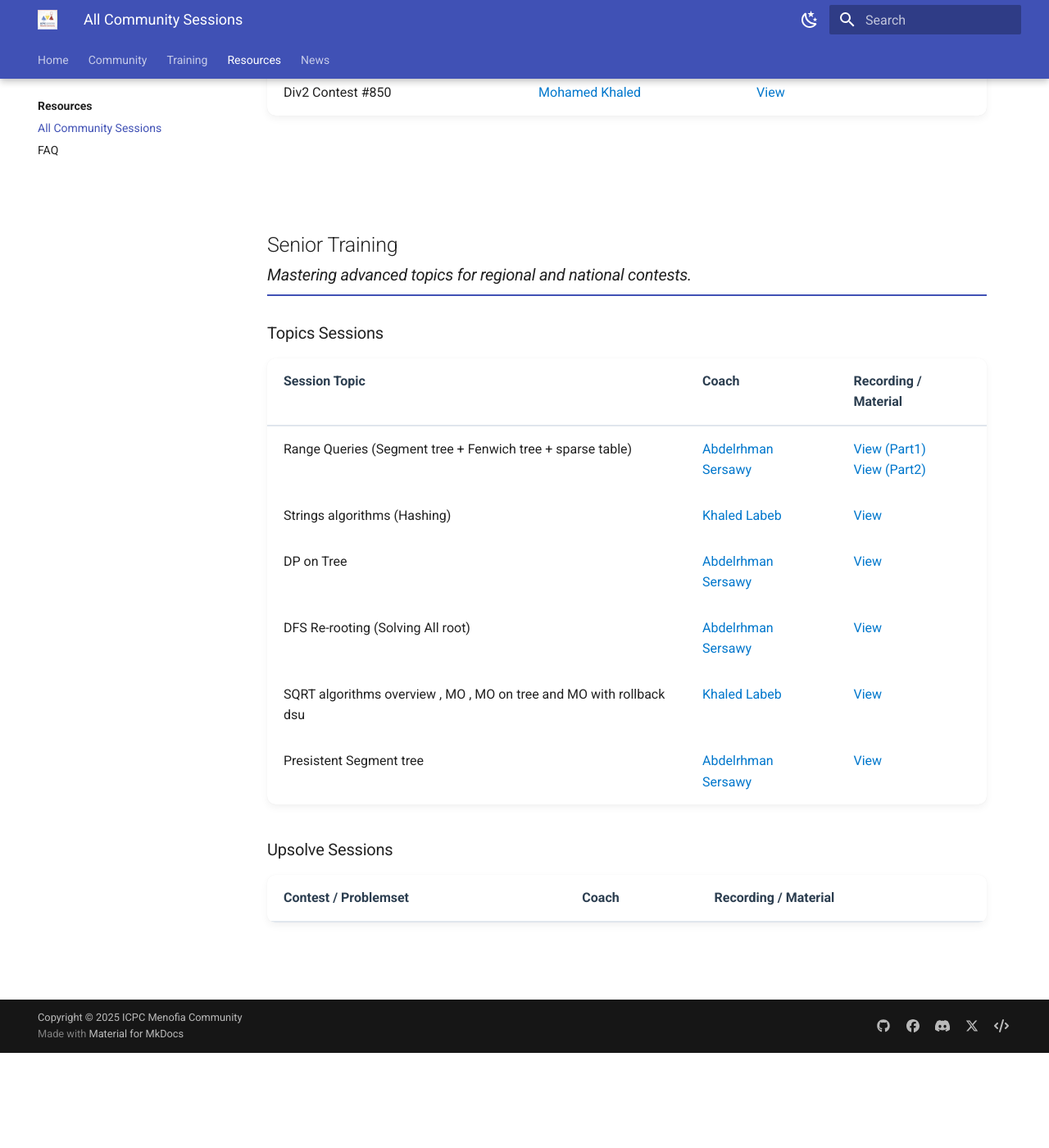
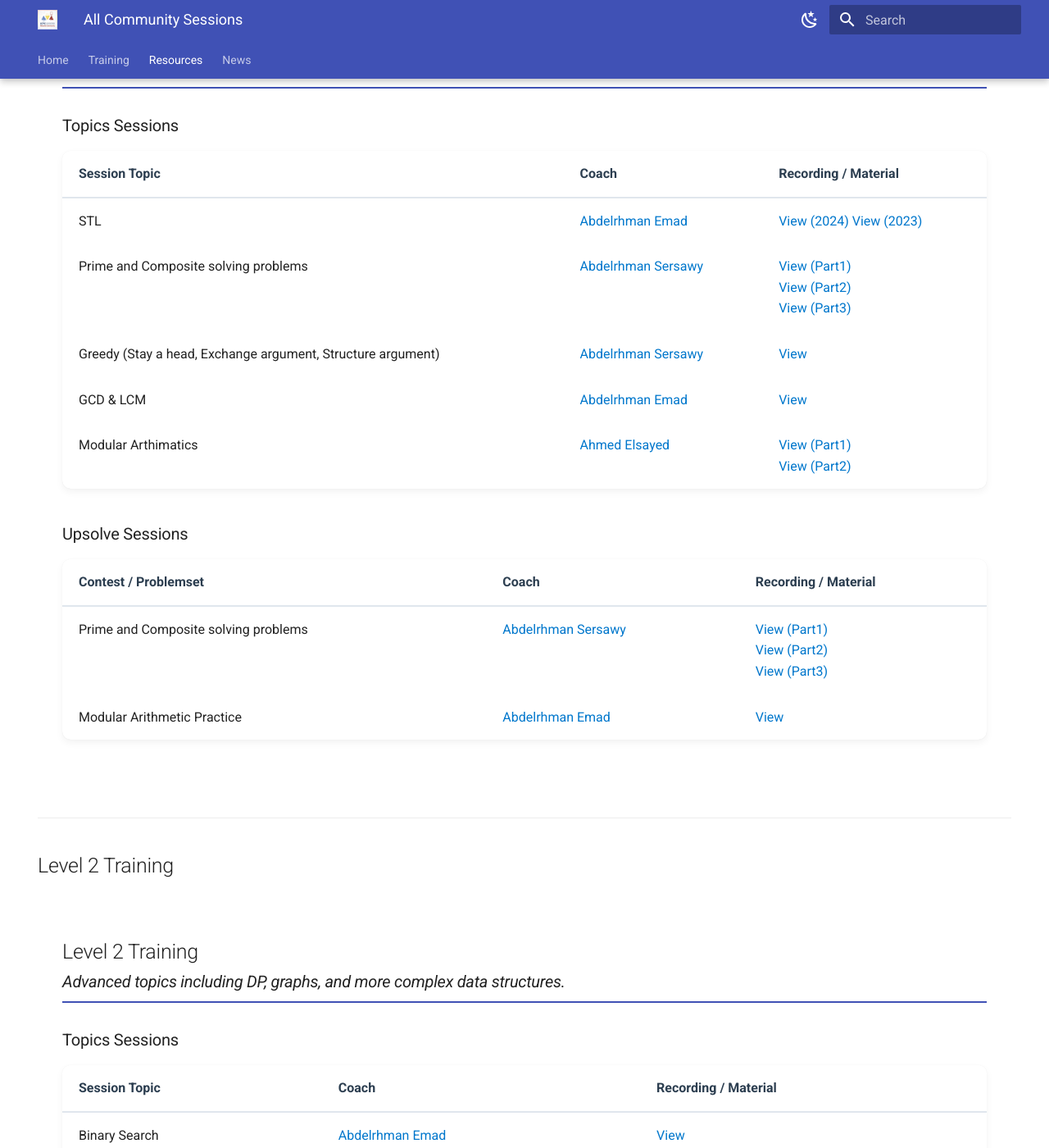
Before and after one commit to ICPC-Menofia/icpc-menofia.github.io, an MkDocs documentation site: the page built from docs/resources/all-community-sessions.md, in a window 1280 px wide and 1400 px high, scrolled down 1711 px. Shown: the whole window at 82% size. Built offline with MkDocs 1.6.1 and Material for MkDocs 9.7.7, drawn with Linux system fonts in a browser that asks for light colours; before the commit the page ends 2995 px from its top, so only the background shows below that; some of the changed text lies outside the part shown.

Commit message:
feat: improve resource section

```diff
--- a/docs/resources/all-community-sessions.md
+++ b/docs/resources/all-community-sessions.md
@@ -1,6 +1,55 @@
-# Community Sessions Archive
+---
+hide:
+  - navigation
+  - toc
+---
 
-This page archives all recorded sessions delivered by our community coaches. Sessions are organized by training level to help you find relevant content easily.
+# All Community Sessions
+
+This page archives all recorded sessions from our various training programs and general community meetups. Use this as a resource to catch up on missed sessions or review key topics.
+
+## General
+
+<div class="level-section">
+  <h2>General<em>Tips, strategies, and discussions for all levels.</em></h2>
+
+  <h3>Topics Sessions</h3>
+  <table class="sessions-table">
+    <thead>
+        <tr>
+            <th>Session Topic</th>
+            <th>Coach</th>
+            <th>Recording / Material</th>
+        </tr>
+    </thead>
+    <tbody>
+        <tr>
+            <td>How to ask for help</td>
+            <td><a href="../community/coaches/#abdelrhman-sersawy">Abdelrhman Sersawy</a></td>
+            <td><a href="https://www.youtube.com/watch?v=me_9a4c59fA" target="_blank">View</a></td>
+        </tr>
+        <tr>
+            <td>How to benefit from the community</td>
+            <td><a href="../community/coaches/#abdelrhman-sersawy">Abdelrhman Sersawy</a></td>
+            <td><a href="https://www.youtube.com/watch?v=GCp2y_qA1lA" target="_blank">View</a></td>
+        </tr>
+        <tr>
+            <td>How to use polygon</td>
+            <td><a href="../community/coaches/#abdelrhman-sersawy">Abdelrhman Sersawy</a></td>
+            <td><a href="https://www.youtube.com/watch?v=Fbr35T-8d6s" target="_blank">View</a></td>
+        </tr>
+        <tr>
+            <td>Competitive Programming Mindset</td>
+            <td><a href="../community/coaches/#abdelrhman-sersawy">Abdelrhman Sersawy</a></td>
+            <td><a href="https://www.youtube.com/watch?v=e2fFw2y_2sA" target="_blank">View</a></td>
+        </tr>
+    </tbody>
+  </table>
+</div>
+
+---
+
+## Newcomer Training
 
 <div class="level-section">
   <h2>Newcomer Training<em>Discussions and problem-solving sessions for beginners.</em></h2>
@@ -15,12 +64,6 @@
         </tr>
     </thead>
     <tbody>
-        <!-- <tr>
-            <td>Math for CP</td>
-            <td><a href="../../community/coaches/#coach-amira">Amira Yehia</a></td>
-            <td><a href="https://example.com/math-cp" target="_blank">View</a></td>
-        </tr> -->
-        <!-- Add more Newcomer topic sessions here -->
     </tbody>
   </table>
 
@@ -34,15 +77,13 @@
         </tr>
     </thead>
     <tbody>
-        <!-- <tr>
-            <td>Getting Started Contest #1</td>
-            <td><a href="../../community/coaches/#coach-amira">Amira Yehia</a></td>
-            <td><a href="https://example.com/newcomer-upsolve-1" target="_blank">View</a></td>
-        </tr> -->
-        <!-- Add more Newcomer upsolve sessions here -->
     </tbody>
   </table>
 </div>
+
+---
+
+## Level 1 Training
 
 <div class="level-section">
   <h2>Level 1 Training<em>Sessions on core data structures, algorithms, and number theory.</em></h2>
@@ -50,60 +91,55 @@
   <h3>Topics Sessions</h3>
   <table class="sessions-table">
         <thead>
+            <tr>
                 <th>Session Topic</th>
                 <th>Coach</th>
                 <th>Recording / Material</th>
             </tr>
         </thead>
-        <tbody>
-        <!-- <tr>
-                <td>Binary Search</td>
-            <td><a href="../../community/coaches/#coach-ahmed">Ahmed Samir</a></td>
-            <td><a href="https://example.com/binary-search" target="_blank">View</a></td>
-        </tr> -->
-        <!-- Add more Level 1 topic sessions here -->
-    </tbody>
-  </table>
-
-  <h3>Upsolve Sessions</h3>
-  <table class="sessions-table">
-    <thead>
-        <tr>
-            <th>Contest / Problemset</th>
-            <th>Coach</th>
-            <th>Recording / Material</th>
-        </tr>
-    </thead>
-    <tbody>
-        <!-- <tr>
-            <td>Div2 Contest #800</td>
-                <td><a href="../../community/coaches/#coach-ahmed">Ahmed Samir</a></td>
-            <td><a href="https://example.com/level1-upsolve-1" target="_blank">View</a></td>
-        </tr> -->
-        <!-- Add more Level 1 upsolve sessions here -->
-    </tbody>
-  </table>
-</div>
-
-<div class="level-section">
-  <h2>Level 2 Training<em>Diving into advanced topics like graphs, trees, and dynamic programming.</em></h2>
-
-  <h3>Topics Sessions</h3>
-  <table class="sessions-table">
-    <thead>
-        <tr>
-            <th>Session Topic</th>
-            <th>Coach</th>
-            <th>Recording / Material</th>
-            </tr>
-    </thead>
     <tbody>
         <tr>
-            <td>DFS & BFS</td>
-            <td><a href="../../community/coaches/#coach-khaled">Mohamed Khaled</a></td>
-            <td><a href="https://example.com/dfs-bfs" target="_blank">View</a></td>
+            <td>STL</td>
+            <td><a href="../community/coaches/#abdelrhman-emad">Abdelrhman Emad</a></td>
+            <td>
+                <a href="https://drive.google.com/drive/folders/1D8jReWLFJj0Qc1KKb5Z-umyCUfkLEfYJ?usp=sharing" target="_blank">View (2024)</a>
+                <a href="https://drive.google.com/drive/folders/1vYe8slH6AzLiX3xdBhA0BNltvAC0ffeX?usp=sharing" target="_blank">View (2023)</a>
+            </td>
         </tr>
-        <!-- Add more Level 2 topic sessions here -->
+        <tr>
+            <td>Prime and Composite solving problems</td>
+               <td><a href="../community/coaches/#abdelrhman-sersawy">Abdelrhman Sersawy</a></td>
+            <td>
+                <a href="https://www.youtube.com/watch?v=82qVMWtY18w" target="_blank">View (Part1)</a>
+                <br>
+                <a href="https://www.youtube.com/watch?v=mQizHlEKrIA" target="_blank">View (Part2)</a>
+                <br>
+                <a href="https://www.youtube.com/watch?v=D5XOTZ518S4" target="_blank">View (Part3)</a>
+            </td>
+        </tr>
+        <tr>
+            <td>Greedy (Stay a head, Exchange argument, Structure argument)</td>
+               <td><a href="../community/coaches/#abdelrhman-sersawy">Abdelrhman Sersawy</a></td>
+            <td>
+                <a href="https://www.youtube.com/watch?v=RBC3EeOIkT4">View</a>
+            </td>
+        </tr>
+        <tr>
+            <td>GCD & LCM</td>
+            <td><a href="../community/coaches/#abdelrhman-emad">Abdelrhman Emad</a></td>
+            <td>
+                <a href="https://drive.google.com/drive/folders/1RZNVlp8hvGQjzbyBQuDbGduzkv_GjnMe?usp=sharing">View</a>
+            </td>
+        </tr>
+        <tr>
+            <td>Modular Arthimatics</td>
+                <td><a href="../community/coaches/#ahmed-elsayed">Ahmed Elsayed</a></td>
+            <td>
+                <a href="https://drive.google.com/file/d/1XeoAi6e29FikQkZR8aJaMstWL9kZE5BR/view?usp=sharing" target="_blank">View (Part1)</a>
+                <br>
+                <a href="https://drive.google.com/file/d/1nEhyb9jAmUC3qrROIVVUT0fw1g_5wL7N/view" target="_blank">View (Part2)</a>
+            </td>
+        </tr>
     </tbody>
   </table>
 
@@ -118,17 +154,33 @@
     </thead>
     <tbody>
         <tr>
-            <td>Div2 Contest #850</td>
-                <td><a href="../../community/coaches/#coach-khaled">Mohamed Khaled</a></td>
-            <td><a href="https://example.com/level2-upsolve-1" target="_blank">View</a></td>
+            <td>Prime and Composite solving problems</td>
+               <td><a href="../community/coaches/#abdelrhman-sersawy">Abdelrhman Sersawy</a></td>
+            <td>
+                <a href="https://www.youtube.com/watch?v=MxQPntwurfU" target="_blank">View (Part1)</a>
+                <br>
+                <a href="https://www.youtube.com/watch?v=nb1LJU6nURE" target="_blank">View (Part2)</a>
+                <br>
+                <a href="https://www.youtube.com/watch?v=cjQMc_0yIvk" target="_blank">View (Part3)</a>
+            </td>
         </tr>
-        <!-- Add more Level 2 upsolve sessions here -->
+        <tr>
+            <td>Modular Arithmetic Practice</td>
+            <td><a href="../community/coaches/#abdelrhman-emad">Abdelrhman Emad</a></td>
+            <td>
+                <a href="https://drive.google.com/drive/folders/1RT_FMm4yeNEouhDY4LFndSQ7UyGb1o9X?usp=sharing">View</a>
+            </td>
+        </tr>
     </tbody>
   </table>
 </div>
 
+---
+
+## Level 2 Training
+
 <div class="level-section">
-  <h2>Senior Training<em>Mastering advanced topics for regional and national contests.</em></h2>
+  <h2>Level 2 Training<em>Advanced topics including DP, graphs, and more complex data structures.</em></h2>
 
   <h3>Topics Sessions</h3>
   <table class="sessions-table">
@@ -141,43 +193,21 @@
     </thead>
     <tbody>
         <tr>
-            <td>Range Queries (Segment tree + Fenwich tree + sparse table)</td>
-            <td><a href="../../community/coaches/#abdelrhman-sersawy">Abdelrhman Sersawy</a></td>
+            <td>Binary Search</td>
+            <td><a href="../community/coaches/#abdelrhman-emad">Abdelrhman Emad</a></td>
             <td>
-                <a href="https://www.youtube.com/watch?v=ZqNNHDT2-Zc&list=PLAw15AnTPFl-XiybIMqTcOiE_WBQa0aVi&index=13" target="_blank">View (Part1)</a>
-                <br>
-                <a href="https://www.youtube.com/watch?v=TlYtrARMugw&list=PLAw15AnTPFl-XiybIMqTcOiE_WBQa0aVi&index=14" target="_blank">View (Part2)</a>
+                <a href="https://drive.google.com/drive/folders/15OT2xYUDD_g4iSU2v4oiyr482j2d2uM9?usp=sharing" target="_blank">View</a>
             </td>
         </tr>
         <tr>
-            <td>Strings algorithms (Hashing)</td>
-            <td><a href="../../community/coaches/#khaled-labeb">Khaled Labeb</a></td>
+            <td>DSU</td>
+            <td><a href="../community/coaches/#abdelrhman-emad">Abdelrhman Emad</a></td>
             <td>
-                <a href="https://www.youtube.com/watch?v=ykmnopLoxUs" target="_blank">View</a>
+                <a href="https://drive.google.com/drive/folders/1uHGrA92Vb08WnUu2z-lZ-wZ-wZ-wZ-wZ?usp=sharing" target="_blank">View</a>
             </td>
         </tr>
-        <tr>
-            <td>DP on Tree</td>
-            <td><a href="../../community/coaches/#abdelrhman-sersawy">Abdelrhman Sersawy</a></td>
-            <td><a href="https://www.youtube.com/watch?v=pNmISEk052Y&list=PLAw15AnTPFl-XiybIMqTcOiE_WBQa0aVi&index=17" target="_blank">View</a></td>
-        </tr>
-        <tr>
-            <td>DFS Re-rooting (Solving All root)</td>
-            <td><a href="../../community/coaches/#abdelrhman-sersawy">Abdelrhman Sersawy</a></td>
-            <td><a href="https://www.youtube.com/watch?v=Q_xH-clyzCQ&list=PLAw15AnTPFl-XiybIMqTcOiE_WBQa0aVi&index=18" target="_blank">View</a></td>
-        </tr>
-        <tr>
-            <td>SQRT algorithms overview , MO , MO on tree and MO with rollback dsu</td>
-            <td><a href="../../community/coaches/#khaled-labeb">Khaled Labeb</a></td>
-            <td><a href="https://www.youtube.com/watch?v=J0sIsvgds8w" target="_blank">View</a></td>
-            </tr>
-            <tr>
-            <td>Presistent Segment tree</td>
-            <td><a href="../../community/coaches/#abdelrhman-sersawy">Abdelrhman Sersawy</a></td>
-            <td><a href="https://www.youtube.com/watch?v=Lzj8Vm0GnR0&list=PLAw15AnTPFl-XiybIMqTcOiE_WBQa0aVi&index=22" target="_blank">View</a></td>
-            </tr>
-        </tbody>
-    </table>
+    </tbody>
+  </table>
 
   <h3>Upsolve Sessions</h3>
   <table class="sessions-table">
@@ -189,12 +219,47 @@
         </tr>
     </thead>
     <tbody>
-        <!-- <tr>
-            <td>Div1 Contest #800</td>
-            <td><a href="../../community/coaches/#coach-senior">Senior Coach</a></td>
-            <td><a href="https://example.com/senior-upsolve-1" target="_blank">View</a></td>
-        </tr> -->
-        <!-- Add more Senior upsolve sessions here -->
+        <tr>
+            <td>Binary Search Practice</td>
+            <td><a href="../community/coaches/#abdelrhman-emad">Abdelrhman Emad</a></td>
+            <td>
+                <a href="https://drive.google.com/drive/folders/1wJ4Z7Y2v1v1zX8X5Zz7X7y8wZqZz8yXw?usp=sharing" target="_blank">View</a>
+            </td>
+        </tr>
     </tbody>
   </table>
 </div>
+
+---
+
+## Senior Training
+
+<div class="level-section">
+  <h2>Senior Training<em>Specialized topics for advanced members.</em></h2>
+
+  <h3>Topics Sessions</h3>
+  <table class="sessions-table">
+    <thead>
+        <tr>
+            <th>Session Topic</th>
+            <th>Coach</th>
+            <th>Recording / Material</th>
+        </tr>
+    </thead>
+    <tbody>
+    </tbody>
+  </table>
+
+  <h3>Upsolve Sessions</h3>
+  <table class="sessions-table">
+    <thead>
+        <tr>
+            <th>Contest / Problemset</th>
+            <th>Coach</th>
+            <th>Recording / Material</th>
+        </tr>
+    </thead>
+    <tbody>
+    </tbody>
+  </table>
+</div>
--- a/mkdocs.yml
+++ b/mkdocs.yml
@@ -65,19 +65,7 @@
 
 nav:
   - Home: index.md
-  - Community:
-      - Overview: community/index.md
-      - About Us: community/about_us.md
-      - Our Coaches: community/coaches.md
-      - Join Our Community: community/join_us.md
-  - Training:
-      - Overview: training/index.md
-      - Newcomer Training: training/plan/Newcommer_training.md
-      - Level 1 Training: training/plan/Level1_training.md
-      - Level 2 Training: training/plan/Level2_training.md
-      - Senior Training: training/plan/Senior_training.md
-      - 2024 Training:
-        - Level 2 Training: training/2024/level2_training.md
+  - Training: training/index.md
   - Resources:
       - Overview: resources/index.md
       - All Community Sessions: resources/all-community-sessions.md
```
Also changed, not shown: docs/community/coaches.md (+8 -1 lines), docs/index.md (+6 -1 lines), docs/resources/index.md (+4 -1 lines), docs/resources/sessions/general.md (added, +57 -0 lines), docs/resources/sessions/index.md (added, +31 -0 lines), docs/resources/sessions/level1.md (added, +99 -0 lines), docs/resources/sessions/level2.md (added, +60 -0 lines), docs/resources/sessions/newcomer.md (added, +39 -0 lines), docs/resources/sessions/senior.md (added, +39 -0 lines).
